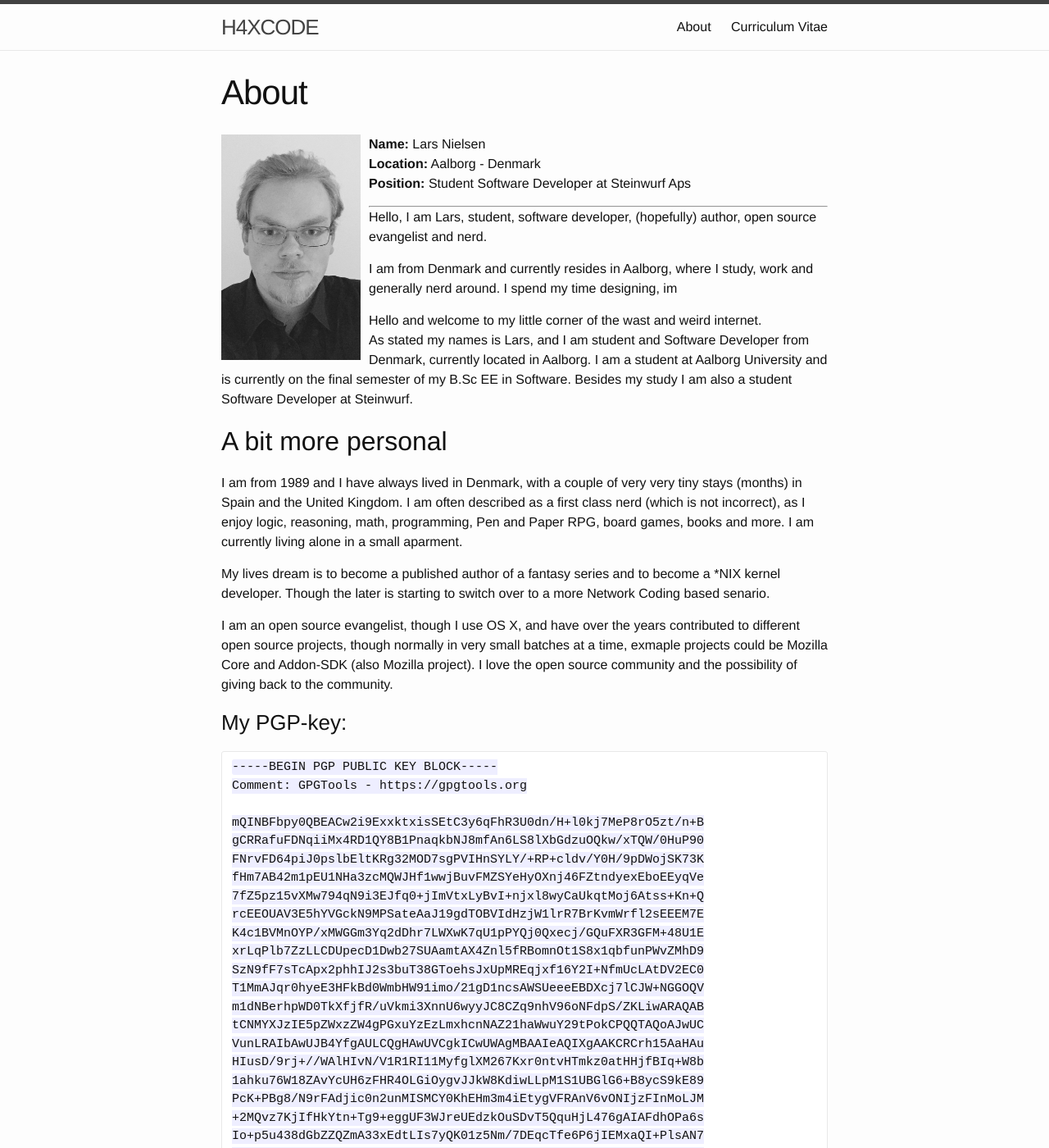
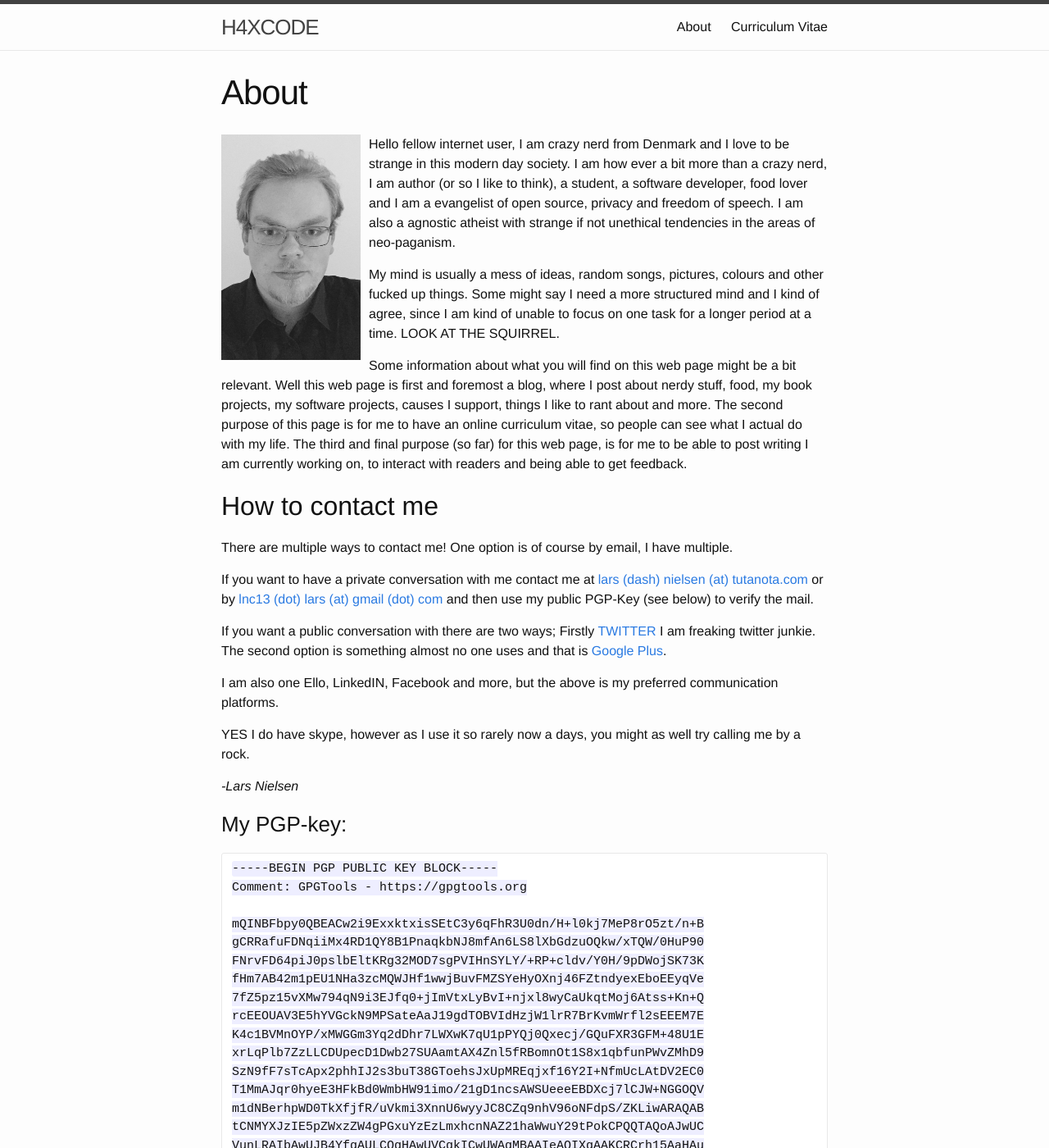
Before and after one commit to looopTools/looopTools.github.io, a Jekyll site: the page built from about.md, in a window 1280 px wide and 1400 px high. Shown: the whole window at 82% size. Built offline with Jekyll 4.4.1, drawn with Linux system fonts in a browser that asks for light colours.

Commit message:
update to about page

```diff
--- a/about.md
+++ b/about.md
@@ -5,30 +5,25 @@ permalink: /about/
 ---
 
 ![Lars Profile](/assets/lars.jpg){: .profile_img}
-__Name:__ Lars Nielsen <br />
-__Location:__ Aalborg - Denmark <br />
-__Position:__ Student Software Developer at Steinwurf Aps
-<hr />
+Hello fellow internet user, I am crazy nerd from Denmark and I love to be strange in this modern day society. I am how ever a bit more than a crazy nerd, I am author (or so I like to think), a student, a software developer, food lover and I am a evangelist of open source, privacy and freedom of speech. I am also a agnostic atheist with strange if not unethical tendencies in the areas of neo-paganism.
 
-Hello, I am Lars, student, software developer, (hopefully) author, open source evangelist and nerd.
+My mind is usually a mess of ideas, random songs, pictures, colours and other fucked up things. Some might say I need a more structured mind and I kind of agree, since I am kind of unable to focus on one task for a longer period at a time. LOOK AT THE SQUIRREL.
 
-I am from Denmark and currently resides in Aalborg, where I study, work and generally nerd around. I spend my time designing, im
+Some information about what you will find on this web page might be a bit relevant. Well this web page is first and foremost a blog, where I post about nerdy stuff, food, my book projects, my software projects, causes I support, things I like to rant about and more. The second purpose of this page is for me to have an online curriculum vitae, so people can see what I actual do with my life. The third and final purpose (so far) for this web page, is for me to be able to post writing I am currently working on, to interact with readers and being able to get feedback.
 
-Hello and welcome to my little corner of the wast and weird internet. <br />
-As stated my names is Lars, and I am student and Software Developer from Denmark, currently located in Aalborg. I am a student at Aalborg University
-and is currently on the final semester of my B.Sc EE in Software. Besides my study I am also a student Software Developer at Steinwurf.
+## How to contact me
 
-## A bit more personal
-I am from 1989 and I have always lived in Denmark, with a couple of very very tiny stays (months) in Spain and the United Kingdom. I am often described
-as a first class nerd (which is not incorrect), as I enjoy logic, reasoning, math, programming, Pen and Paper RPG, board games, books and more. I am currently
-living alone in a small aparment.
+There are multiple ways to contact me! One option is of course by email, I have multiple.
 
-My lives dream is to become a published author of a fantasy series and to become a *NIX kernel developer. Though the later is starting to switch over to a more
-Network Coding based senario.
+If you want to have a private conversation with me contact me at [lars (dash) nielsen (at) tutanota.com](mailto:lars-nielsen@tutanota.com?Subject=About) or by [lnc13 (dot) lars (at) gmail (dot) com](mailto:lnc13.lars@gmail.com?Subject=About) and then use my public PGP-Key (see below) to verify the mail.
 
-I am an open source evangelist, though I use OS X, and have over the years contributed to different open source projects, though normally in very small batches
-at a time, exmaple projects could be Mozilla Core and Addon-SDK (also Mozilla project). I love the open source community and the possibility of giving back to
-the community.
+If you want a public conversation with there are two ways; Firstly [TWITTER](https://twitter.com/looopTheKing) I am freaking twitter junkie. The second option is something almost no one uses and that is [Google Plus](https://plus.google.com).
+
+I am also one Ello, LinkedIN, Facebook and more, but the above is my preferred communication platforms.
+
+YES I do have skype, however as I use it so rarely now a days, you might as well try calling me by a rock.
+
+_-Lars Nielsen_
 
 ### My PGP-key:
 
```
Also changed, not shown: other parts of about.md (+0 -3 lines).
